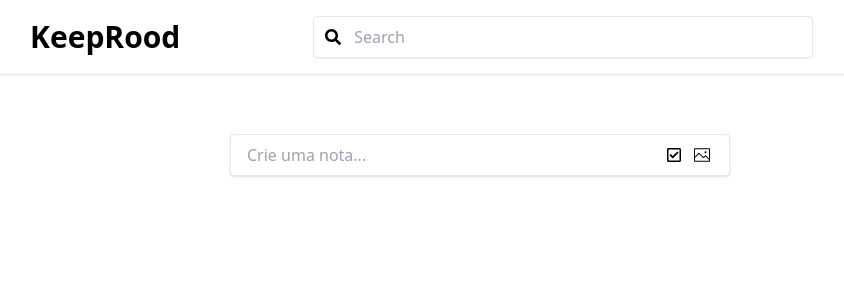
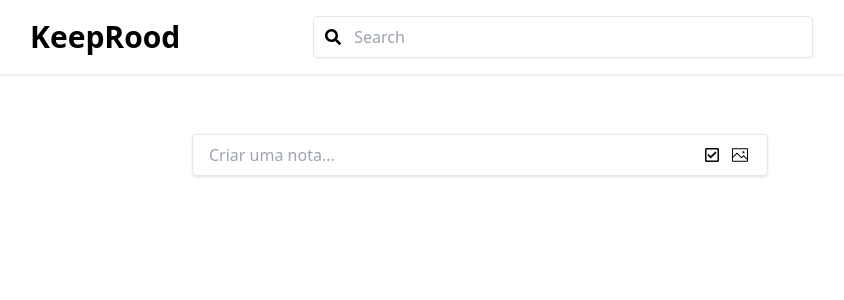
Before and after one commit to anderood/keeprood, a React (Create React App) app: page / in a window 1280 px wide. Shown: the top 300 px of the page, without its empty margins (160-1004 px from the left). Built offline with nearby package versions, Linux system fonts and the light colour scheme.

Commit message:
Conclusão do componente NewNote

```diff
--- a/src/App.js
+++ b/src/App.js
@@ -1,5 +1,5 @@
 import { FaSearch } from "react-icons/fa";
-import NewNote from "./NewNote";
+import NewNoteInput from "./NewNoteInput";
 
 export default function Home() {
     return (
@@ -28,7 +28,7 @@
                 </div>
             </nav>
 
-            <NewNote />
+            <NewNoteInput />
 
         </>
     );
--- a/src/NewNote/index.js
+++ b/src/NewNote/index.js
@@ -1,36 +1,43 @@
-import {FaRegCheckSquare} from "react-icons/fa";
-import {SlPicture} from "react-icons/sl";
+export default function Index() {
+    return (
+        <div className="min-h w-full flex justify-center pt-10 bg-slate-100">
+            <div className="w-full max-w-xl bg-white border border-gray-200 rounded-2xl shadow-md p-4">
+                <input
+                    type="text"
+                    className="
+                        w-full
+                        bg-transparent
+                        border-none
+                        outline-none
+                        text-lg
+                        font-semibold
+                        placeholder:text-gray-500
+                    "
+                    placeholder="Título"
+                />
 
-export default function NewNote() {
-    return (
-        <div className="w-screen h-auto mt-10">
-            <div className="flex justify-center">
-                <div className="relative m-5">
-                    <input
-                        type="search"
-                        id="search"
-                        className="
-                              w-[500px]
-                              p-2
-                              pl-4
-                              pr-16          /* espaço à direita pros ícones */
-                              border
-                              rounded
-                              shadow
-                              outline-0
-                              focus:shadow-lg
-                            "
-                        placeholder="Crie uma nota..."
-                        required
-                    />
+                <textarea
+                    className="
+                        mt-2
+                        w-full
+                        bg-transparent
+                        border-none
+                        outline-none
+                        resize-none
+                        text-sm
+                        placeholder:text-gray-500
+                    "
+                    rows={4}
+                    placeholder="Criar uma nota..."
+                />
 
-                    <FaRegCheckSquare
-                        className="absolute right-12 top-1/2 -translate-y-1/2"
-                        size="1rem"
-                    />
-                    <SlPicture
-                        className="absolute right-5 top-1/2 -translate-y-1/2"
-                    />
+                <div className="mt-3 flex justify-end">
+                    <button
+                        type="button"
+                        className="text-sm font-medium text-blue-600"
+                    >
+                        Fechar
+                    </button>
                 </div>
             </div>
         </div>
--- /dev/null
+++ b/src/NewNoteInput/index.js
@@ -0,0 +1,37 @@
+import {FaRegCheckSquare} from "react-icons/fa";
+import {SlPicture} from "react-icons/sl";
+
+export default function NewNoteInput() {
+    return (
+        <div className="w-screen h-auto mx-auto mt-10">
+            <div className="flex justify-center">
+                <div className="relative m-5 w-full max-w-xl">
+                    <input
+                        type="search"
+                        id="search"
+                        className="
+                              w-full
+                              p-2
+                              pl-4
+                              pr-16          /* espaço à direita pros ícones */
+                              border
+                              rounded
+                              shadow
+                              outline-none
+                              focus:shadow-lg
+                            "
+                        placeholder="Criar uma nota..."
+                    />
+
+                    <FaRegCheckSquare
+                        className="absolute right-12 top-1/2 -translate-y-1/2"
+                        size="1rem"
+                    />
+                    <SlPicture
+                        className="absolute right-5 top-1/2 -translate-y-1/2"
+                    />
+                </div>
+            </div>
+        </div>
+    );
+}
```
